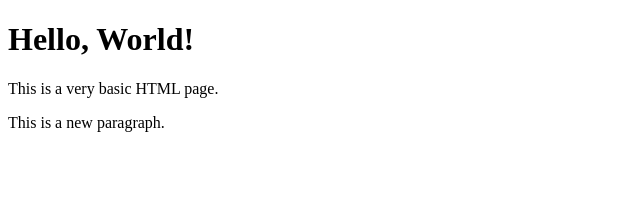
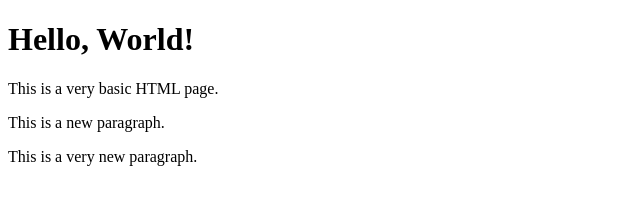
Before and after one commit to bgrange2569/learn-git, a plain HTML site: page index.html in a window 1280 px wide. Shown: the whole page, without its empty margins (0-640 px from the left). Drawn offline with Linux system fonts and the light colour scheme.

Commit message:
Add a very new paragraph

```diff
--- a/index.html
+++ b/index.html
@@ -9,5 +9,6 @@
     <h1>Hello, World!</h1>
     <p>This is a very basic HTML page.</p>
     <p>This is a new paragraph.</p>
+    <p>This is a very new paragraph.</p>
 </body>
 </html>
```
